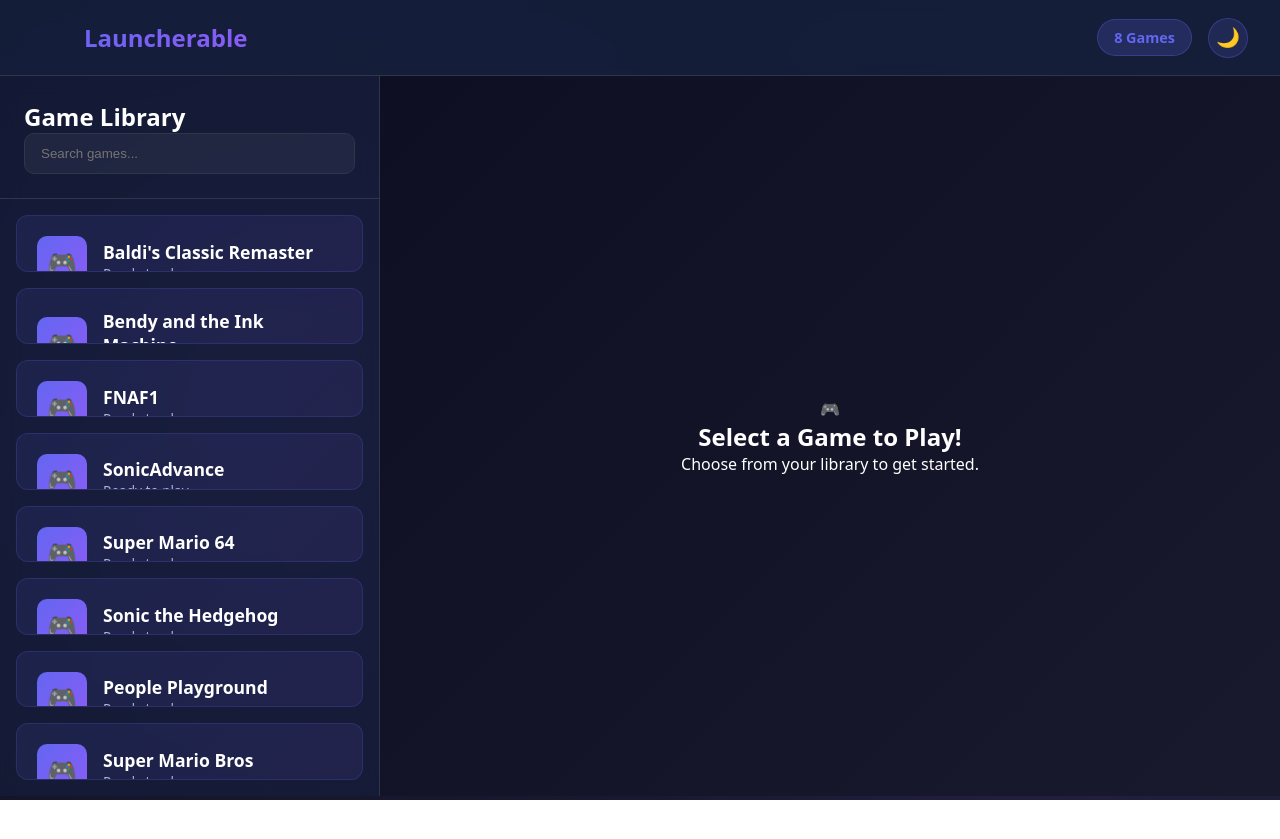
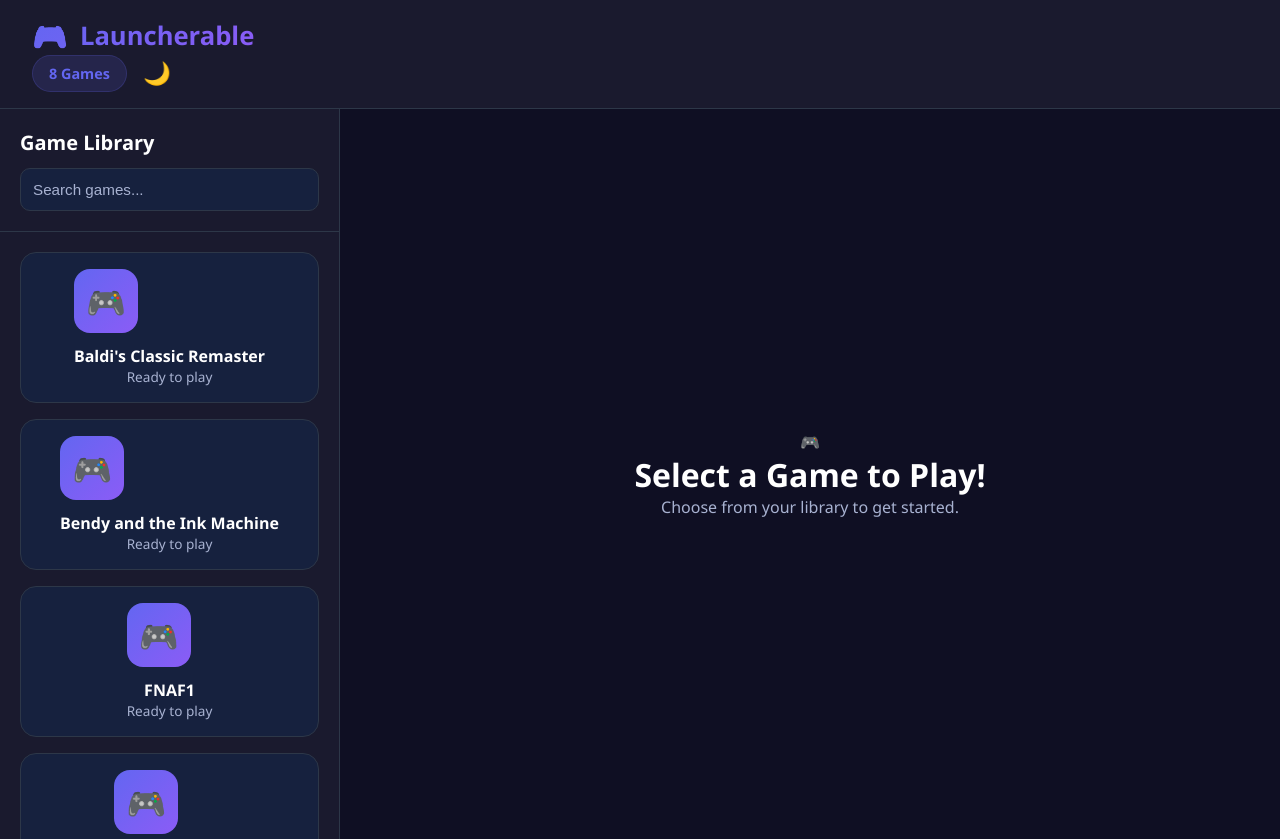
Before and after one commit to Luffytaroglitch/Launcherable, a website: page index.html in a window 1280 px wide. Before the commit the page ends 800 px from the top, so only its background shows below. Drawn offline with Linux system fonts and the light colour scheme.

Commit message:
Update style.css

```diff
--- a/style.css
+++ b/style.css
@@ -2,60 +2,56 @@
   margin: 0;
   padding: 0;
   box-sizing: border-box;
+  transition: background 0.3s ease, color 0.3s ease, border-color 0.3s ease;
 }
 
 :root {
   --primary: #6366f1;
   --secondary: #8b5cf6;
-  --bg-dark: #0f0f23;
-  --bg-light: #1a1a2e;
+  --success: #10b981;
+
+  /* Dark theme */
+  --bg-main: #0f0f23;
+  --bg-panel: #1a1a2e;
   --card-bg: #16213e;
   --text-main: #ffffff;
   --text-muted: #a8b2d1;
   --border: #2d3748;
-  --success: #10b981;
+}
+
+/* Light theme overrides */
+body.light {
+  --bg-main: #f8f9fc;
+  --bg-panel: #ffffff;
+  --card-bg: #f1f4ff;
+  --text-main: #0f0f23;
+  --text-muted: #555;
+  --border: #d0d7e3;
 }
 
 body {
-  font-family: system-ui, -apple-system, BlinkMacSystemFont, 'Segoe UI', Roboto, sans-serif;
-  background: linear-gradient(135deg, var(--bg-dark), var(--bg-light));
+  font-family: "Segoe UI", Roboto, sans-serif;
+  background: var(--bg-main);
   color: var(--text-main);
   height: 100vh;
   overflow: hidden;
-  transition: background 0.4s, color 0.4s;
 }
 
-.background-overlay {
-  position: fixed;
-  inset: 0;
-  background:
-    radial-gradient(circle at 20% 50%, rgba(99, 102, 241, 0.1) 0%, transparent 50%),
-    radial-gradient(circle at 80% 80%, rgba(139, 92, 246, 0.1) 0%, transparent 50%);
-  pointer-events: none;
-  z-index: 0;
-}
-
+/* HEADER */
 .header {
-  background: rgba(22, 33, 62, 0.8);
-  backdrop-filter: blur(10px);
+  background: var(--bg-panel);
   border-bottom: 1px solid var(--border);
   padding: 1rem 2rem;
-  z-index: 10;
-}
-
-.header-content {
   display: flex;
   justify-content: space-between;
   align-items: center;
-  max-width: 1800px;
-  margin: 0 auto;
 }
 
 .logo {
   display: flex;
   align-items: center;
   gap: 0.75rem;
-  font-size: 1.5rem;
+  font-size: 1.6rem;
   font-weight: 700;
   background: linear-gradient(135deg, var(--primary), var(--secondary));
   -webkit-background-clip: text;
@@ -63,8 +59,7 @@
 }
 
 .logo-icon {
-  font-size: 2rem;
-  filter: drop-shadow(0 0 10px rgba(99, 102, 241, 0.5));
+  font-size: 1.8rem;
 }
 
 .header-info {
@@ -73,78 +68,77 @@
   gap: 1rem;
 }
 
-.theme-toggle {
+.game-count {
   background: rgba(99, 102, 241, 0.15);
-  border: 1px solid rgba(99, 102, 241, 0.3);
-  border-radius: 50%;
-  width: 40px;
-  height: 40px;
-  cursor: pointer;
-  font-size: 1.2rem;
-  color: var(--text-main);
-  transition: all 0.3s ease;
-}
-
-.theme-toggle:hover {
-  background: rgba(99, 102, 241, 0.25);
-  transform: scale(1.05);
-}
-
-.game-count {
-  background: rgba(99, 102, 241, 0.2);
   padding: 0.5rem 1rem;
   border-radius: 20px;
   font-size: 0.9rem;
   font-weight: 600;
   color: var(--primary);
-  border: 1px solid rgba(99, 102, 241, 0.3);
+  border: 1px solid rgba(99, 102, 241, 0.2);
 }
 
+/* Toggle Button */
+.theme-toggle {
+  background: none;
+  border: none;
+  cursor: pointer;
+  font-size: 1.4rem;
+  color: var(--text-main);
+  transition: transform 0.3s ease;
+}
+
+.theme-toggle:hover {
+  transform: rotate(20deg);
+}
+
+/* MAIN CONTAINER */
 .main-container {
   display: flex;
-  height: calc(100vh - 80px);
-  position: relative;
-  z-index: 1;
+  height: calc(100vh - 70px);
 }
 
+/* SIDEBAR */
 .sidebar {
-  width: 380px;
-  background: rgba(22, 33, 62, 0.6);
-  backdrop-filter: blur(10px);
+  width: 340px;
+  background: var(--bg-panel);
   border-right: 1px solid var(--border);
   display: flex;
   flex-direction: column;
 }
 
 .sidebar-header {
-  padding: 1.5rem;
+  padding: 1.25rem;
   border-bottom: 1px solid var(--border);
+}
+
+.sidebar-header h2 {
+  margin-bottom: 0.75rem;
+  font-size: 1.25rem;
 }
 
 .search-box input {
   width: 100%;
-  padding: 0.75rem 1rem;
-  background: rgba(255, 255, 255, 0.05);
+  padding: 0.75rem;
+  border-radius: 10px;
   border: 1px solid var(--border);
-  border-radius: 10px;
+  background: var(--card-bg);
   color: var(--text-main);
-  transition: all 0.3s ease;
+  font-size: 0.95rem;
 }
 
-.search-box input:focus {
-  outline: none;
-  border-color: var(--primary);
-  background: rgba(255, 255, 255, 0.08);
+.search-box input::placeholder {
+  color: var(--text-muted);
 }
 
+/* GAME GRID */
 .game-grid {
   flex: 1;
   overflow-y: auto;
-  padding: 1rem;
+  padding: 1.25rem;
   display: grid;
-  grid-template-columns: 1fr;
+  grid-template-columns: repeat(auto-fill, minmax(200px, 1fr));
   gap: 1rem;
-  align-content: start;
 }
 
 .game-grid::-webkit-scrollbar {
@@ -156,51 +150,47 @@
   border-radius: 4px;
 }
 
+/* GAME CARD */
 .game-card {
-  background: linear-gradient(135deg, rgba(99, 102, 241, 0.1), rgba(139, 92, 246, 0.1));
-  border: 1px solid rgba(99, 102, 241, 0.2);
-  border-radius: 12px;
-  padding: 1.25rem;
+  background: var(--card-bg);
+  border: 1px solid var(--border);
+  border-radius: 16px;
+  padding: 1rem;
+  text-align: center;
   cursor: pointer;
-  transition: all 0.3s ease;
-  overflow: hidden;
+  transition: all 0.25s ease;
+  display: flex;
+  flex-direction: column;
+  align-items: center;
+  justify-content: center;
 }
 
 .game-card:hover {
-  transform: translateY(-3px);
+  transform: translateY(-4px);
   border-color: var(--primary);
-  box-shadow: 0 8px 25px rgba(99, 102, 241, 0.3);
+  box-shadow: 0 8px 20px rgba(99, 102, 241, 0.3);
 }
 
 .game-card.active {
-  background: linear-gradient(135deg, rgba(99, 102, 241, 0.3), rgba(139, 92, 246, 0.3));
   border-color: var(--primary);
-}
-
-.game-card.disabled {
-  opacity: 0.4;
-  cursor: not-allowed;
-}
-
-.game-card-header {
-  display: flex;
-  align-items: center;
-  gap: 1rem;
+  background: linear-gradient(135deg, rgba(99, 102, 241, 0.2), rgba(139, 92, 246, 0.2));
 }
 
 .game-icon {
-  width: 50px;
-  height: 50px;
-  border-radius: 10px;
+  width: 64px;
+  height: 64px;
+  border-radius: 16px;
   background: linear-gradient(135deg, var(--primary), var(--secondary));
   display: flex;
   align-items: center;
   justify-content: center;
-  font-size: 1.5rem;
+  font-size: 2rem;
+  color: #fff;
+  margin-bottom: 0.75rem;
 }
 
 .game-title {
-  font-size: 1.1rem;
+  font-size: 1rem;
   font-weight: 600;
   color: var(--text-main);
 }
@@ -210,18 +200,11 @@
   color: var(--text-muted);
 }
 
-.status-dot {
-  width: 8px;
-  height: 8px;
-  border-radius: 50%;
-  background: var(--success);
-  box-shadow: 0 0 8px var(--success);
-}
-
+/* GAME DISPLAY */
 .game-display {
   flex: 1;
   position: relative;
-  background: var(--bg-dark);
+  background: var(--bg-main);
 }
 
 .welcome-screen {
@@ -230,12 +213,14 @@
   display: flex;
   align-items: center;
   justify-content: center;
-  background: linear-gradient(135deg, rgba(15, 15, 35, 0.95), rgba(26, 26, 46, 0.95));
-  z-index: 2;
+  flex-direction: column;
+  text-align: center;
+  color: var(--text-muted);
 }
 
-.welcome-content {
-  text-align: center;
+.welcome-screen h2 {
+  font-size: 2rem;
+  color: var(--text-main);
 }
 
 .game-frame {
@@ -252,18 +237,3 @@
 .game-frame.visible {
   opacity: 1;
 }
-
-/* LIGHT THEME */
-body.light {
-  --bg-dark: #f6f8fa;
-  --bg-light: #ffffff;
-  --card-bg: #e9edf5;
-  --text-main: #0f172a;
-  --text-muted: #475569;
-  --border: #d1d5db;
-  --primary: #3b82f6;
-  --secondary: #60a5fa;
-  --success: #16a34a;
-  background: var(--bg-light);
-  color: var(--text-main);
-}
```
